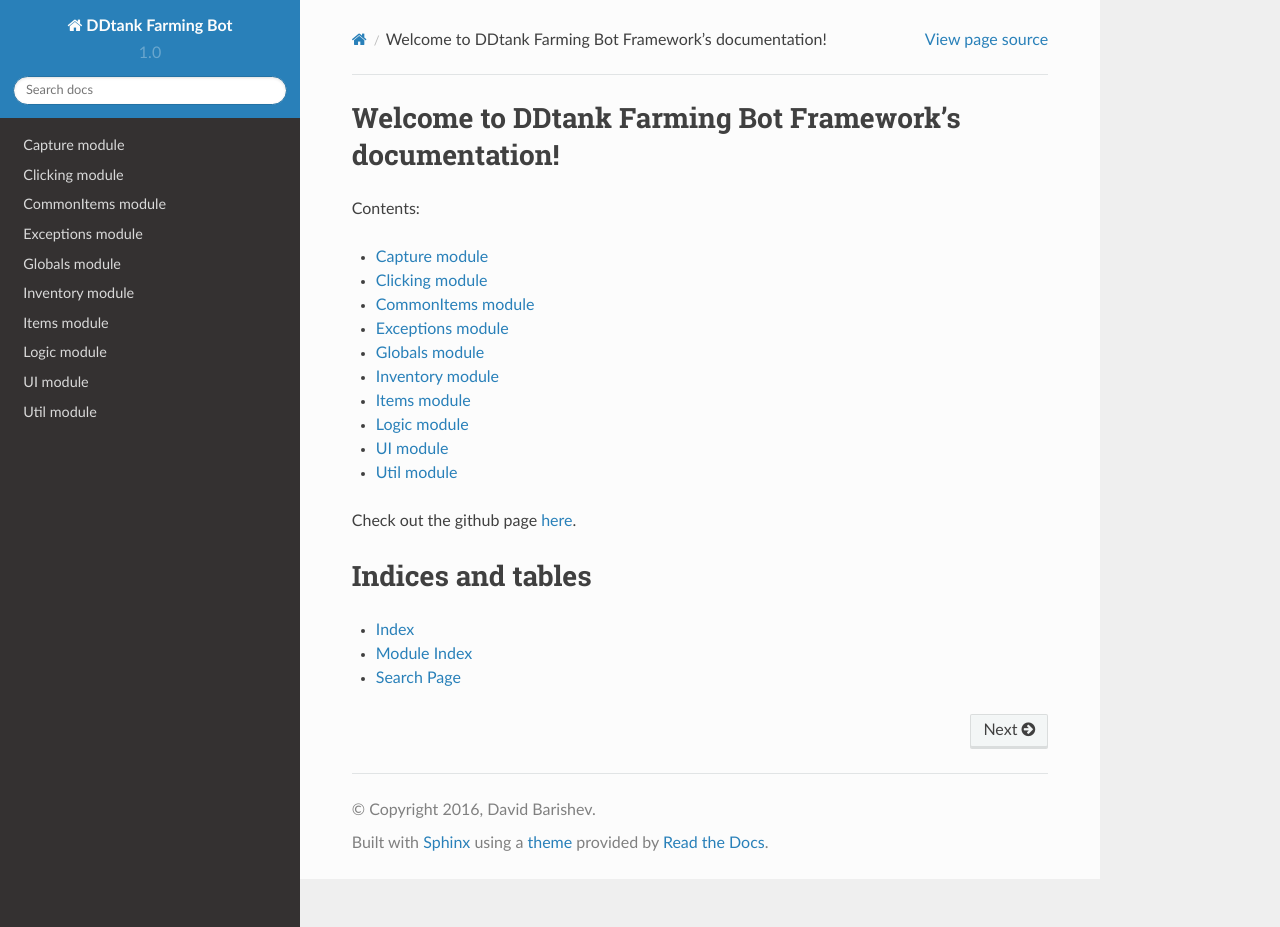
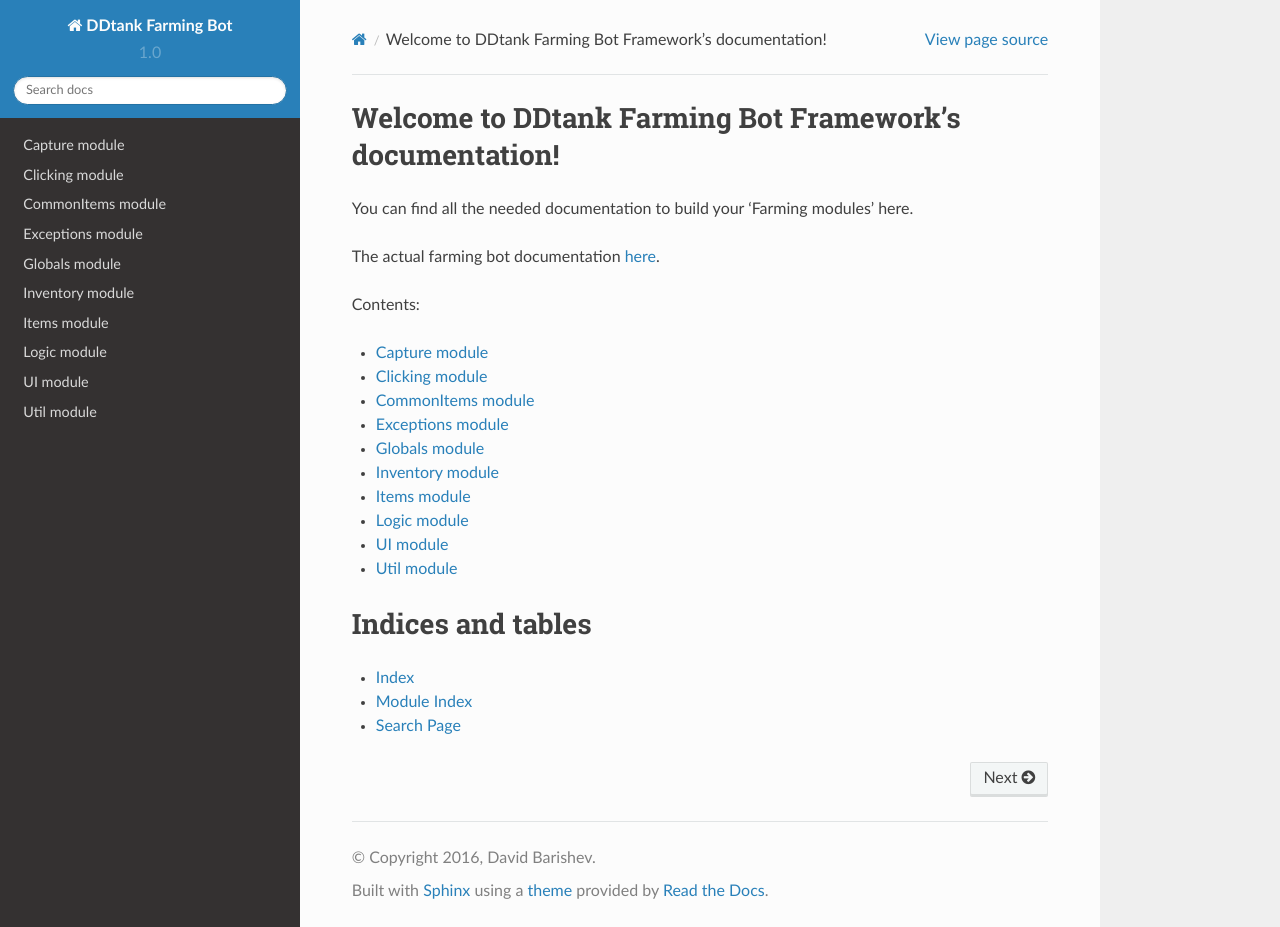
Before and after one commit to DavidBarishev/DDtankFarmingBot, a Sphinx documentation site: the page built from docs/source/index.rst, in a window 1280 px wide and 927 px high. Built offline with Sphinx 7.4.7 and the Read the Docs theme 2.0.0, drawn with Linux system fonts in a browser that asks for light colours; pages that are not in the unit, such as notebooks, are missing from menus.

Commit message:
Update index.rst

```diff
--- a/docs/source/index.rst
+++ b/docs/source/index.rst
@@ -5,6 +5,11 @@
 
 Welcome to DDtank Farming Bot Framework's documentation!
 ==============================================
+
+You can find all the needed documentation to build your 'Farming modules' here.
+
+The actual farming bot documentation `here
+<https://github.com/DavidBarishev/DDtankFarmingBot/>`_.
 
 Contents:
 
@@ -25,8 +30,7 @@ Contents:
 
 
 
-Check out the github page `here
-<https://github.com/DavidBarishev/DDtankFarmingBot/>`_.
+
 
 
 Indices and tables
```
